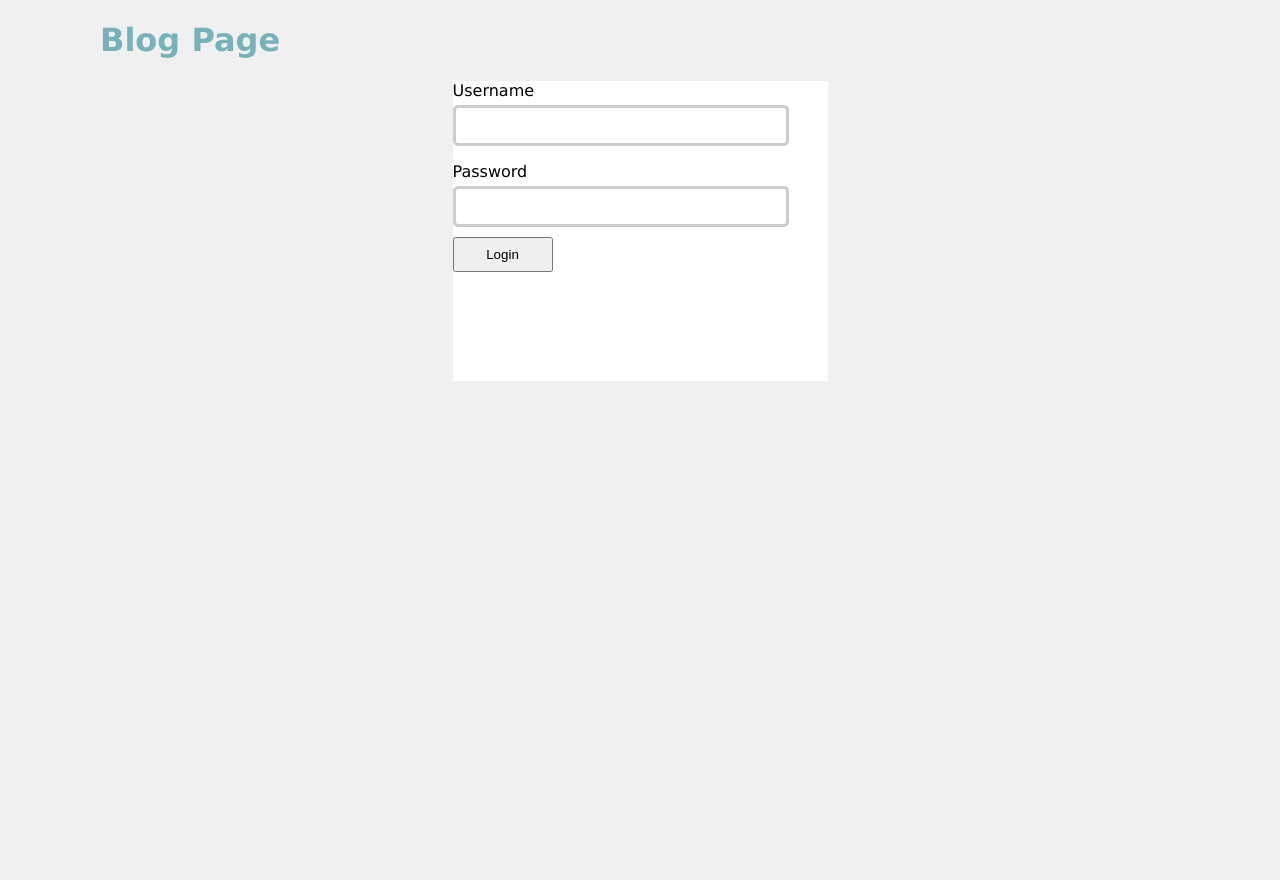
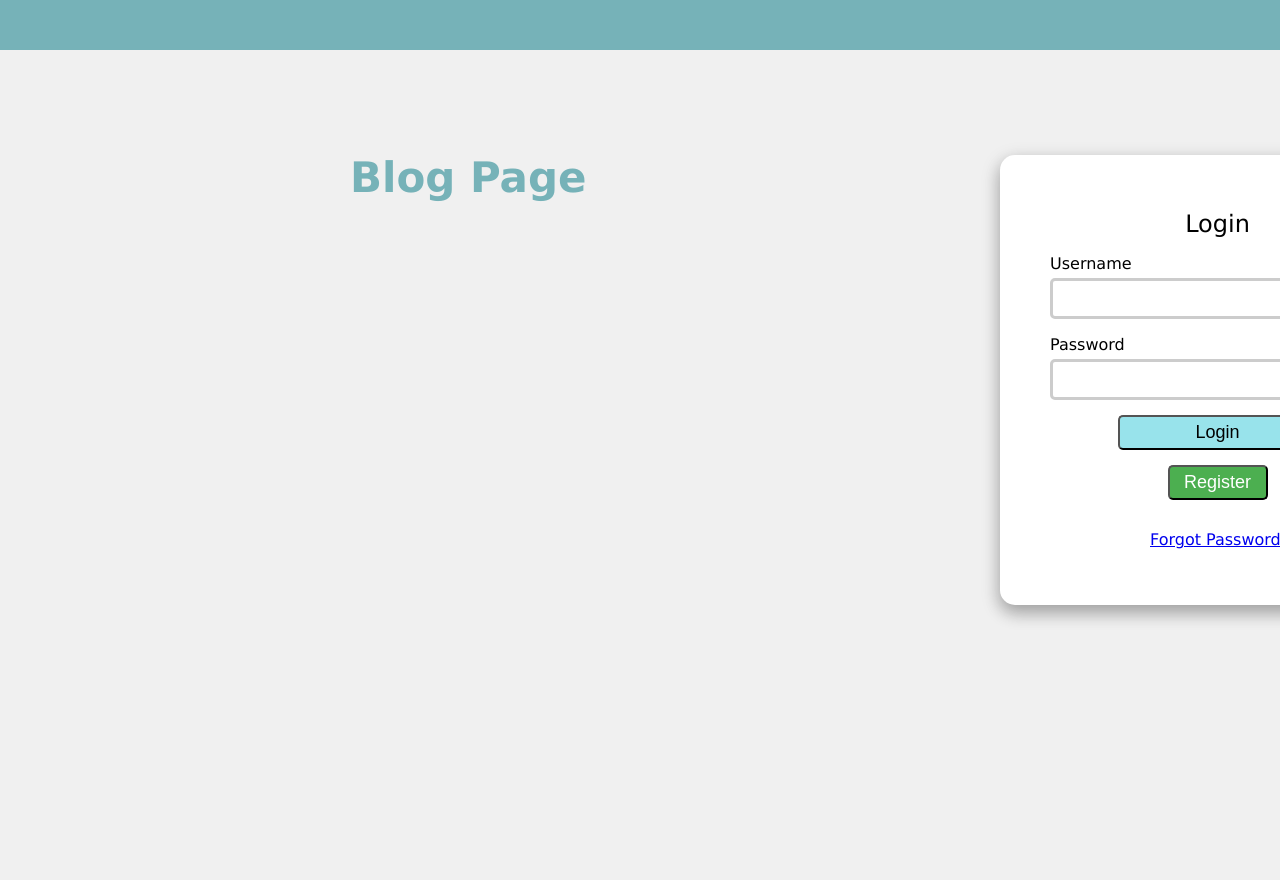
Before and after one commit to KrypT1cC/Blog-Page, a Flask app: page / in a window 1280 px wide. Run offline with Flask 2, Linux system fonts and the light colour scheme.

Commit message:
Login Home Pt. 2
updated html, css, began making a form and app route

```diff
--- a/project/static/css/home.css
+++ b/project/static/css/home.css
@@ -1,25 +1,36 @@
 .content {
     overflow: hidden;
     width: 100%;
-    height: 880px;
+    height: 830px;
     margin: 0px;
     background-color: rgb(240, 240, 240);
+    border-top: 50px solid rgb(118, 178, 184);
 }
 
 .login {
-    width: 375px;
-    height: 300px;
-    margin: auto;
+    width: 335px;
+    height: 350px;
+    padding: 50px;
     background-color: white;
     font-family: Verdana, sans-serif;
+    border-radius: 15px;
+    position: relative;
+    left: 1000px;
+    box-shadow: 0 8px 16px 0 rgba(0,0,0,0.2), 0 6px 20px 0 rgba(0,0,0,0.19);
 }
 
 .login p {
     margin-bottom: 5px;
 }
 
+.title {
+    text-align: center;
+    font-size: 24px;
+    margin-top: 5px;
+}
+
 .login #username, #password{
-    width: 300px;
+    width: 90%;
     height: 25px;
     padding: 5px 15px;
     border: 3px solid #ccc;
@@ -28,10 +39,37 @@
     font-size: 18px;
 }
 
-.login #submit{
+.login #submit, .register input{
+    width: 200px;
+    height: 35px;
+    margin-top: 15px;
+    font-size: 18px;
+    position: relative;
+    left: 67.5px;
+    border-radius: 5px;
+    background-color: rgb(152, 227, 235);
+}
+
+.register input {
     width: 100px;
-    height: 35px;
-    margin-top: 10px;
+    margin-top: 15px;
+    background-color: #4CAF50;
+    color: white;
+    left: 117.5px;
+}
+
+.register input:hover {
+    background-color: #46a049;
+}
+
+.forgot {
+    position: relative;
+    top: 30px;
+    left: 100px;
+}
+
+.login #submit:hover {
+    background-color: rgb(118, 178, 184);
 }
 
 .login #username:hover, #password:hover {
@@ -43,5 +81,7 @@ h1 {
     position: relative;
     font-family: Geneva,Tahoma,Verdana,sans-serif;
     color: rgb(118, 178, 184);
-    left: 100px;
+    font-size: 42px;
+    left: 350px;
+    top: 75px;
 }
--- a/project/templates/home.html
+++ b/project/templates/home.html
@@ -5,12 +5,20 @@
 {% endblock %}
 {% block content %}
     <h1>Blog Page</h1>
+    <form method="post">
         <div class="login">
+            <p class="title">Login</p>
             <p>Username</p>
             <input type="text" name="username" id="username">
             <p>Password</p>
             <input type="password" name="password" id="password">
             <input type="submit" id="submit" value="Login">
+            <div class="register">
+                <a href="{{ url_for('register') }}"><input type="button" value="Register"> </a>
             </div>
+            <a href="{{ url_for('forgot_password') }}" class="forgot">Forgot Password</a>
+        </div>
+    </form>
+
 {% endblock %}
 {% block footer %}{% endblock %}
--- a/project/views.py
+++ b/project/views.py
@@ -1,7 +1,19 @@
 from project import app
-from flask import render_template
+from flask import render_template, request
 
 
-@app.route('/')
+@app.route('/', methods=['GET', 'POST'])
 def home():
+    if request.method == 'POST':
+        username = request
     return render_template('home.html')
+
+
+@app.route('/register')
+def register():
+    return "register"
+
+
+@app.route('/forgot')
+def forgot_password():
+    return "forgot"
```
Also changed, not shown: project/forms.py (added, +8 -0 lines). Lines whose indentation alone changed are shown as unchanged.
